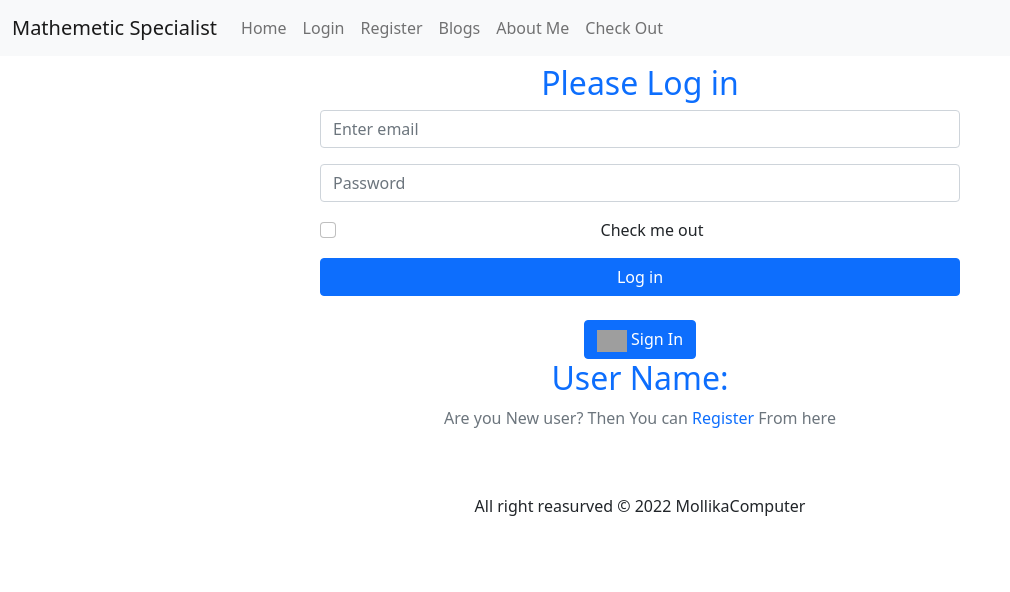
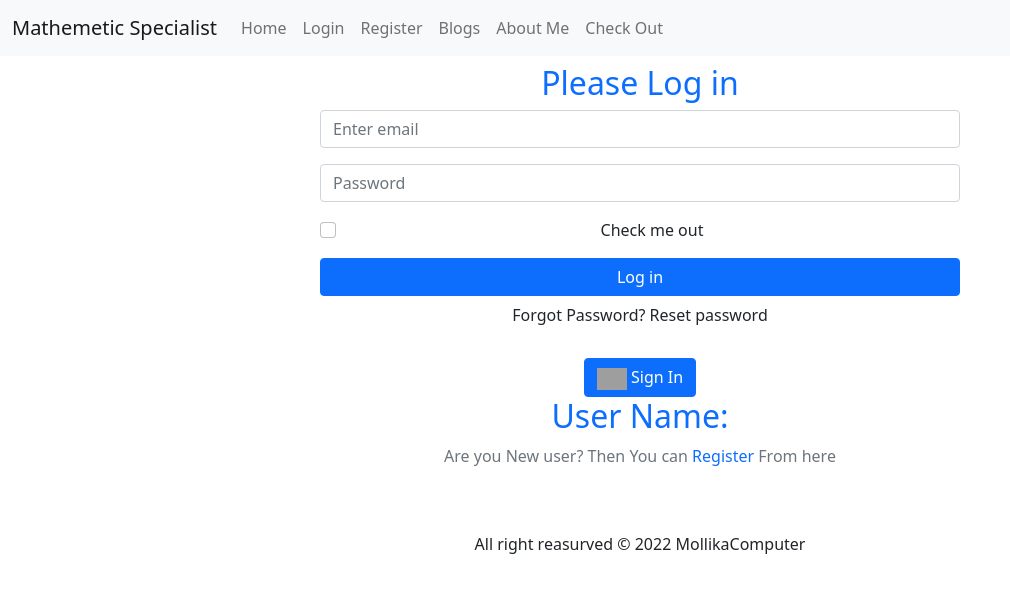
Before and after one commit to mollikacomputer/mathemeticsSpecialist, a React (Create React App) app: page /login in a window 1280 px wide. Shown: the top 592 px of the page, without its empty margins (0-1010 px from the left). Built offline with nearby package versions, Linux system fonts and the light colour scheme; grey boxes are pictures that could not be loaded.

Commit message:
password reset done

```diff
--- a/src/pages/LogIn/Login.js
+++ b/src/pages/LogIn/Login.js
@@ -1,4 +1,4 @@
-import { getAuth, GoogleAuthProvider, signInWithPopup, signOut } from "firebase/auth";
+import { getAuth, GoogleAuthProvider, sendPasswordResetEmail, signInWithPopup, signOut } from "firebase/auth";
 import React, { useState } from "react";
 import { Button, Form } from "react-bootstrap";
 import { Link } from "react-router-dom";
@@ -12,6 +12,7 @@ const Login = () => {
 
   const [user, setUser] = useState('');
   const [email, setEmail] = useState('');
+
   const handleGoogleSignIn = () =>{
     const googleProvider = new GoogleAuthProvider();
     signInWithPopup(auth, googleProvider)
@@ -38,7 +39,12 @@ const Login = () => {
     })
 
   }
-
+ const handlePasswordReset = () => {
+    sendPasswordResetEmail(auth, email)
+      .then(() => {
+        console.log('email sent')
+      })
+  }
   return (
     <div className='my-5 py-3 w-50 mx-auto'>
       <h2 className="text-primary" > Please Log in</h2>
@@ -55,6 +61,7 @@ const Login = () => {
         <Button variant="primary w-100" type="submit">
          Log in
         </Button>
+        <button className="btn " onClick={handlePasswordReset} > Forgot Password? Reset password</button>
       </Form>
       <br/>
       {
```
